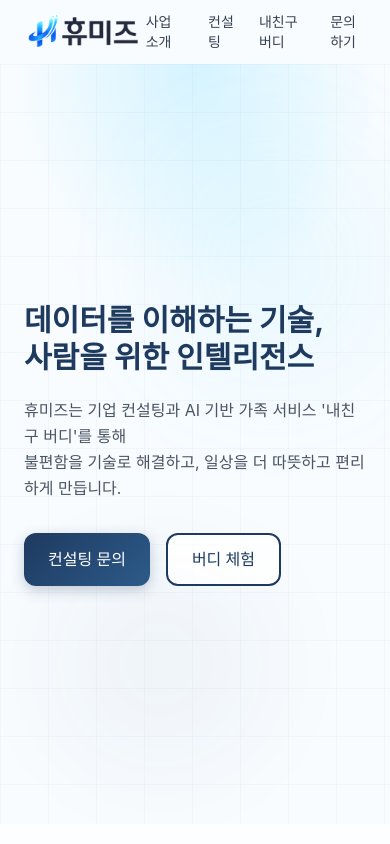
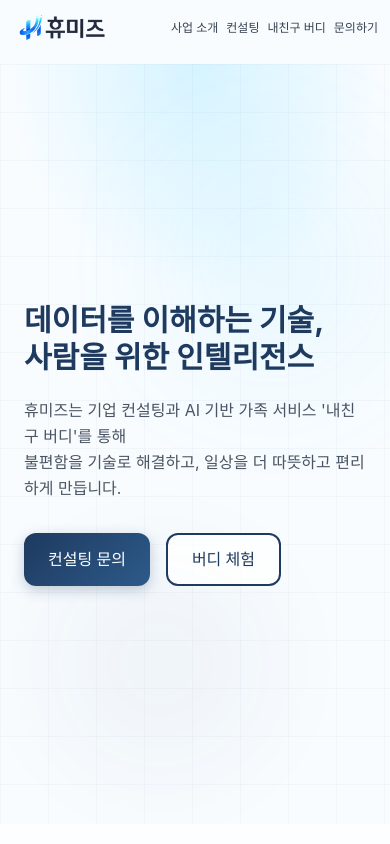
Before and after one commit to Humease/Homepage, a Next.js app: page / in a window 390 px wide. Shown: the top 844 px of the page. Built offline with nearby package versions, Linux system fonts and the light colour scheme; a web font is replaced by a local one.

Commit message:
Mobile header: smaller logo, single-line nav with scroll

```diff
--- a/app/globals.css
+++ b/app/globals.css
@@ -69,6 +69,15 @@ body {
   background: var(--gradient-hero-start);
   color: #1a1a1a;
   line-height: 1.6;
+}
+
+/* 모바일 헤더 네비 가로 스크롤 시 스크롤바 숨김 */
+.scrollbar-none {
+  -ms-overflow-style: none;
+  scrollbar-width: none;
+}
+.scrollbar-none::-webkit-scrollbar {
+  display: none;
 }
 
 /* ——— 배경: 은은한 애니메이션 그라데이션 + 블러 + 미세 패턴 ——— */
--- a/components/BuddyChatSection.tsx
+++ b/components/BuddyChatSection.tsx
@@ -57,14 +57,13 @@ export function BuddyChatSection() {
     }
   }, [currentIndex, displayedLength, messages, visibleMessages.length]);
 
-  const displayList: { role: string; text: string; revealed: boolean }[] =
-    reduceMotion
-      ? messages.map((m) => ({ ...m, revealed: true }))
-      : visibleMessages.length
-        ? visibleMessages
-        : messages.length
-          ? [{ role: messages[0].role, text: "", revealed: false }]
-          : [];
+  const displayList: ChatMessage[] = reduceMotion
+    ? messages.map((m): ChatMessage => ({ ...m, revealed: true }))
+    : visibleMessages.length
+      ? visibleMessages
+      : messages.length
+        ? [{ role: messages[0].role, text: "", revealed: false }]
+        : [];
 
   return (
     <SectionReveal id="mybuddy" className="py-20 md:py-24 bg-premium bg-premium-pattern">
--- a/components/Header.tsx
+++ b/components/Header.tsx
@@ -36,24 +36,24 @@ export default function Header() {
         scrolled ? "glass-card shadow-soft py-0" : "bg-transparent"
       }`}
     >
-      <div className="max-w-6xl mx-auto px-6 h-16 flex items-center justify-between">
-        <Link href="/" className="flex items-center gap-0 shrink-0" aria-label="휴미즈 홈">
+      <div className="max-w-6xl mx-auto px-4 sm:px-6 h-14 sm:h-16 flex items-center justify-between gap-2">
+        <Link href="/" className="flex items-center shrink-0" aria-label="휴미즈 홈">
           <Image
             src={`${process.env.NEXT_PUBLIC_BASE_PATH || ""}/logo.png`}
             alt="휴미즈"
             width={140}
             height={40}
-            className="h-[2.25rem] w-auto object-contain object-left"
+            className="h-7 w-auto object-contain object-left sm:h-[2.25rem]"
             priority
           />
         </Link>
-        <nav className="flex items-center gap-6 md:gap-8" aria-label="주요 메뉴">
+        <nav className="flex items-center gap-2 sm:gap-4 md:gap-8 min-w-0 overflow-x-auto overflow-y-hidden py-1 -mx-1 scrollbar-none" aria-label="주요 메뉴">
           {navItems.map((item) => (
             <Link
               key={item.href}
               href={item.href}
               onClick={(e) => handleNavClick(e, item.hash)}
-              className="text-sm font-medium text-gray-700 hover:text-primary transition-colors focus:outline-none focus-visible:ring-2 focus-visible:ring-primary focus-visible:ring-offset-2 rounded-md"
+              className="text-xs font-medium text-gray-700 hover:text-primary transition-colors focus:outline-none focus-visible:ring-2 focus-visible:ring-primary focus-visible:ring-offset-2 rounded-md whitespace-nowrap sm:text-sm"
             >
               {item.label}
             </Link>
```
Also changed, not shown: 1 other file (tests, documents, lock files or other folders).
